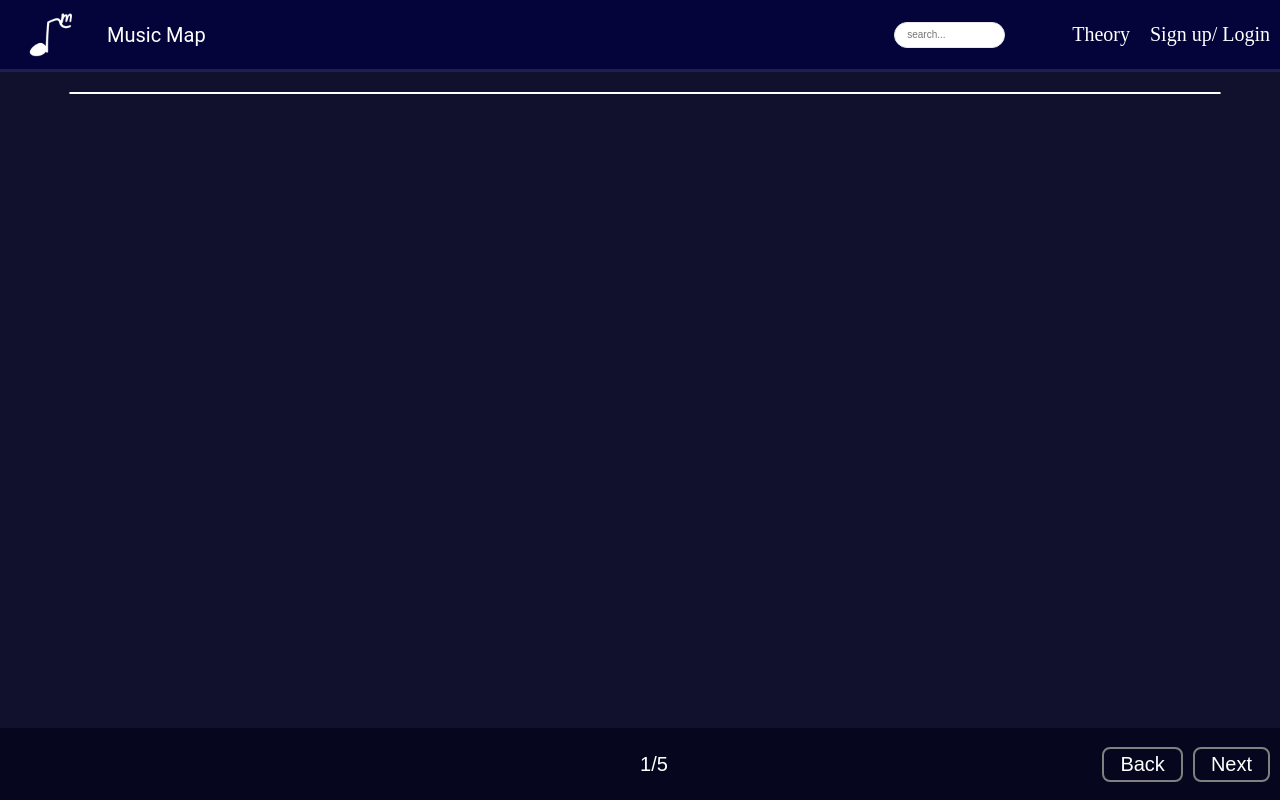
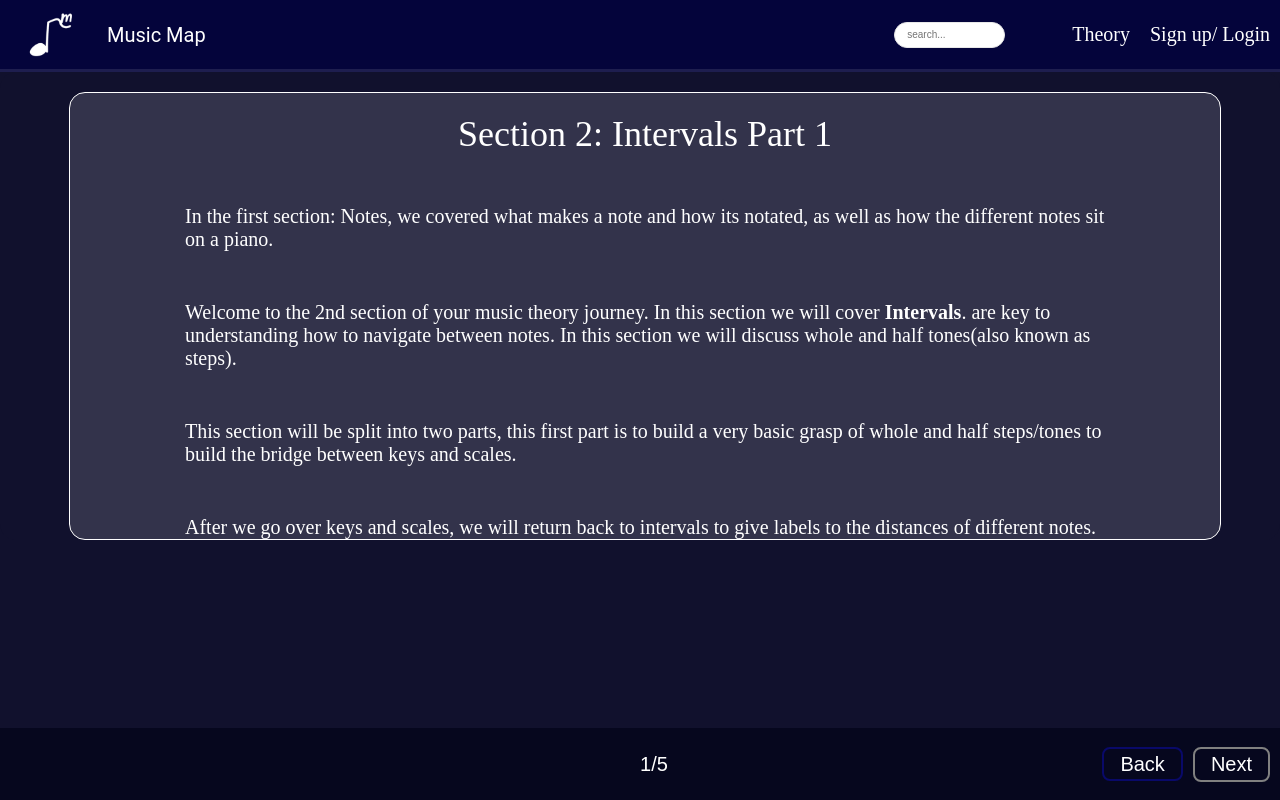
Before and after one commit to marshall-edmond/music-theory, a React (Vite) app in the folder frontend/: page /theory/intervals/intro in a window 1280 px wide. Built offline with nearby package versions, Linux system fonts and the light colour scheme.

Commit message:
Added to intro

```diff
--- a/frontend/src/components/configs/IntervalConfig.tsx
+++ b/frontend/src/components/configs/IntervalConfig.tsx
@@ -15,7 +15,7 @@ type lesson = {
 export const intervalConfig : Record<string, lesson> = {
     "intro" : {
         component: IntroInterval,
-        back: undefined,
+        back: '/theory/notes/notes-debrief',
         next: undefined,
         number: '1',
     },
--- a/frontend/src/components/intro/IntroInterval.tsx
+++ b/frontend/src/components/intro/IntroInterval.tsx
@@ -5,6 +5,21 @@ export default function IntroInterval(){
     return (
         <div className={styles.mainContainer}>
             <div className={styles.pageFrame}>
+                <div className={styles.title}>
+                    Section 2: Intervals Part 1
+                </div>
+                <div className={styles.text}>
+                    In the first section: Notes, we covered what makes a note and how its notated, as well as how the different notes sit on a piano.
+                </div>
+                <div className={styles.text}>
+                    Welcome to the 2nd section of your music theory journey. In this section we will cover <b>Intervals</b>.  are key to understanding how to navigate between notes. In this section we will discuss whole and half tones(also known as steps).
+                </div>
+                <div className={styles.text}>
+                    This section will be split into two parts, this first part is to build a very basic grasp of whole and half steps/tones to build the bridge between keys and scales.
+                </div>
+                <div className={styles.text}>
+                    After we go over keys and scales, we will return back to intervals to give labels to the distances of different notes.
+                </div>
             </div>
         </div>
     );
--- a/frontend/src/components/lessons/Intervals.tsx
+++ b/frontend/src/components/lessons/Intervals.tsx
@@ -7,6 +7,7 @@ export default function Intervals (){
 
     const leftContent =
     <>
+
     </>
 
     const rightContent =
```
